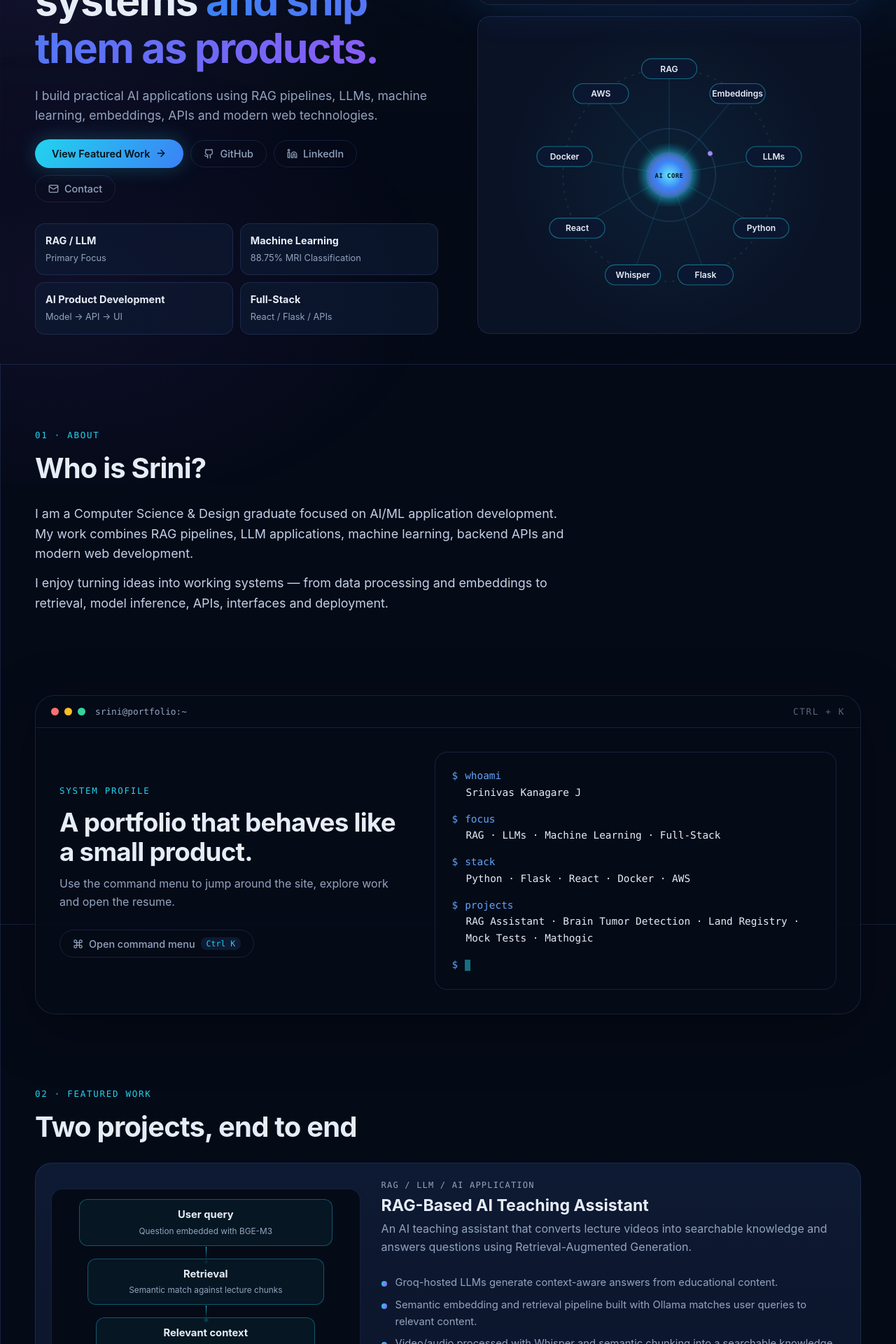
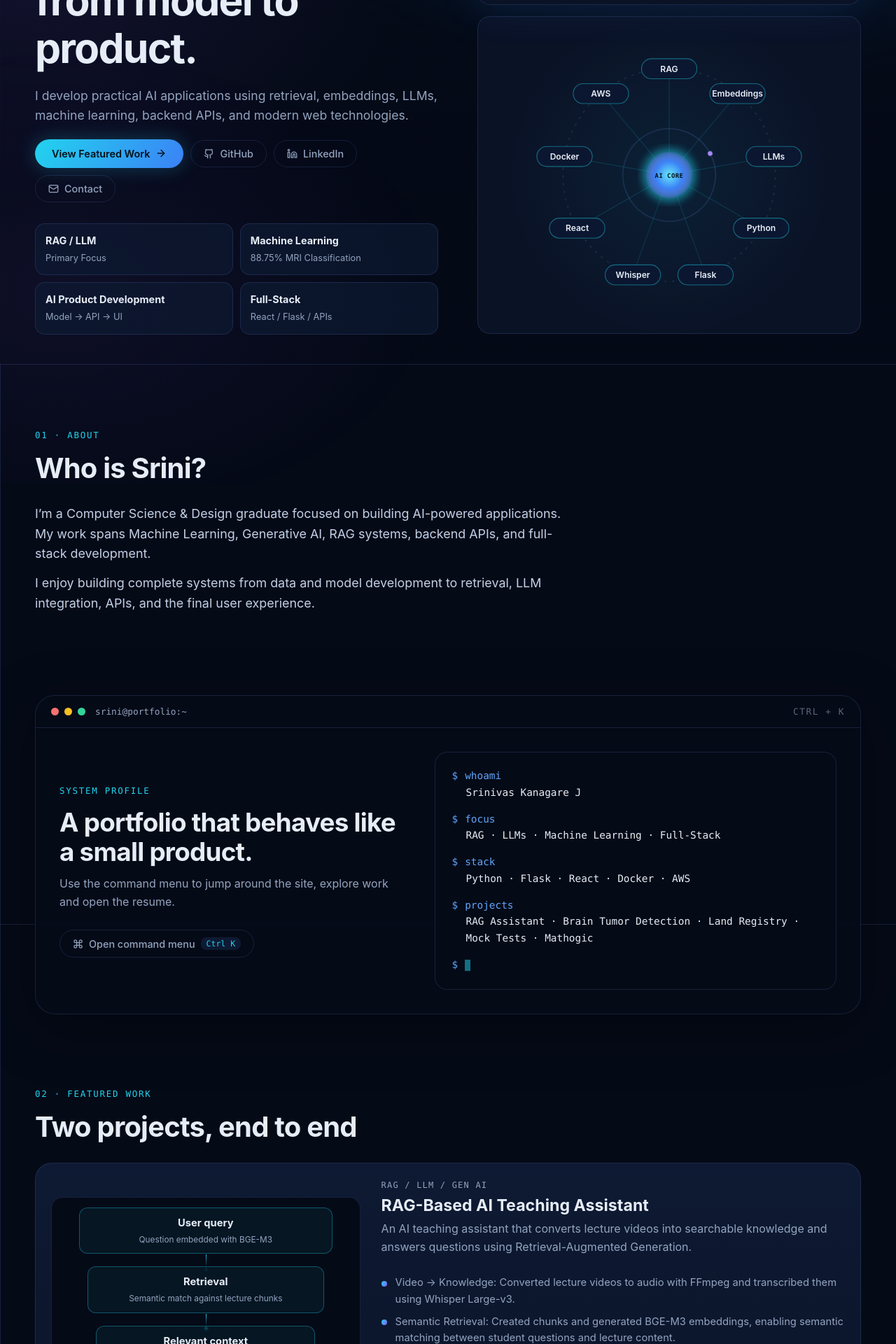
Before and after one commit to srini526/portfolio, a React (Vite) app: page / in a window 1280 px wide. Shown: the part 280-2200 px from the top of the page at 70% size. Built offline with nearby package versions, Linux system fonts and the light colour scheme.

Commit message:
made changes

```diff
--- a/src/data/profile.js
+++ b/src/data/profile.js
@@ -6,11 +6,11 @@ export const profile = {
   ragRepo: 'https://github.com/srini526/RAG_Based_AI_Teaching_Assistant',
   kaggle: 'https://www.kaggle.com/code/srinivaskangare/bt-final',
   resume: '/Srinivas_Kanagare_J_Resume.pdf',
-  headline: ['I build RAG and LLM systems', 'and ship them as products.'],
-  intro: 'I build practical AI applications using RAG pipelines, LLMs, machine learning, embeddings, APIs and modern web technologies.',
+  headline: ['I build AI systems from model to product.'],
+  intro: 'I develop practical AI applications using retrieval, embeddings, LLMs, machine learning, backend APIs, and modern web technologies.',
   about: [
-    'I am a Computer Science & Design graduate focused on AI/ML application development. My work combines RAG pipelines, LLM applications, machine learning, backend APIs and modern web development.',
-    'I enjoy turning ideas into working systems — from data processing and embeddings to retrieval, model inference, APIs, interfaces and deployment.',
+    'I’m a Computer Science & Design graduate focused on building AI-powered applications. My work spans Machine Learning, Generative AI, RAG systems, backend APIs, and full-stack development.',
+    'I enjoy building complete systems from data and model development to retrieval, LLM integration, APIs, and the final user experience.',
   ],
   cards: [
     ['RAG / LLM', 'Primary Focus'], ['Machine Learning', '88.75% MRI Classification'],
--- a/src/data/projects.js
+++ b/src/data/projects.js
@@ -4,10 +4,10 @@ export const ragStages = [
   ['07','Semantic Retrieval','Query ↔ chunks'], ['08','Llama 3.1 via Groq','Answer generation'],
 ]
 export const rag = {
-  title: 'RAG-Based AI Teaching Assistant', category: 'RAG / LLM / AI Application',
+  title: 'RAG-Based AI Teaching Assistant', category: 'RAG / LLM / Gen AI',
   desc: 'An AI teaching assistant that converts lecture videos into searchable knowledge and answers questions using Retrieval-Augmented Generation.',
   tech: ['Python','Flask','FFmpeg','Whisper Large-v3','BGE-M3','Ollama','Groq','Llama 3.1','Embeddings','Semantic Retrieval'],
-  points: ['Groq-hosted LLMs generate context-aware answers from educational content.','Semantic embedding and retrieval pipeline built with Ollama matches user queries to relevant content.','Video/audio processed with Whisper and semantic chunking into a searchable knowledge base.','Flask REST APIs stream LLM responses, combining retrieval, context generation and real-time answers.'],
+  points: ['Video → Knowledge: Converted lecture videos to audio with FFmpeg and transcribed them using Whisper Large-v3.','Semantic Retrieval: Created chunks and generated BGE-M3 embeddings, enabling semantic matching between student questions and lecture content.','Context-Aware Generation: Retrieved relevant content and passed it to Llama 3.1 via Groq to generate grounded answers.','AI Application Layer: Built the backend with Flask REST APIs, including streaming responses, conversation history, source references, and retrieval-based context.'],
   query: [['User query','Question embedded with BGE-M3'],['Retrieval','Semantic match against lecture chunks'],['Relevant context','Top-matching transcript segments'],['LLM','Llama 3.1 via Groq'],['Answer','Streamed back through a Flask REST API']],
   study: [
     ['Problem','Lecture videos are hard to search. A student with a specific question has to scrub through recordings to find the relevant explanation.'],
--- a/src/data/skills.js
+++ b/src/data/skills.js
@@ -1,10 +1,9 @@
 export const skills = [
-  ['AI / ML', ['Python','TensorFlow','Keras','Scikit-learn','Machine Learning','Deep Learning','NLP','Embeddings','RAG','Whisper','Sentence Transformers','Pandas','NumPy']],
-  ['LLM / GenAI', ['Ollama','Groq','BGE-M3','Llama 3.1','Hugging Face','Prompt Engineering']],
-  ['Languages', ['Python','JavaScript','Java','Kotlin','C++','C','SQL']],
+  ['AI / ML', ['Python','TensorFlow','Keras','Scikit-learn','Machine Learning','Deep Learning','NLP','Embeddings','RAG','Sentence Transformers','Pandas','NumPy']],
+  ['LLM / GenAI', ['Ollama','Groq','BGE-M3','Hugging Face','Prompt Engineering']],
+  ['Languages', ['Python','JavaScript','Java','C++','C','SQL']],
   ['Backend', ['Flask','FastAPI','SQLAlchemy']],
   ['Frontend', ['React','JavaScript','JSX','Tailwind CSS','HTML','CSS']],
-  ['Database', ['SQLite','PostgreSQL','MySQL','MongoDB']],
+  ['Database', ['SQLite','MySQL','PostgreSQL','MongoDB']],
   ['DevOps / Cloud', ['Git','GitHub','Docker','GitHub Actions','Kubernetes','Minikube','AWS','S3','CloudFront','EC2','Nginx','Linux','Postman']],
-  ['Android', ['Android Studio','Kotlin','Java','Jetpack','Gradle']],
 ]
```
